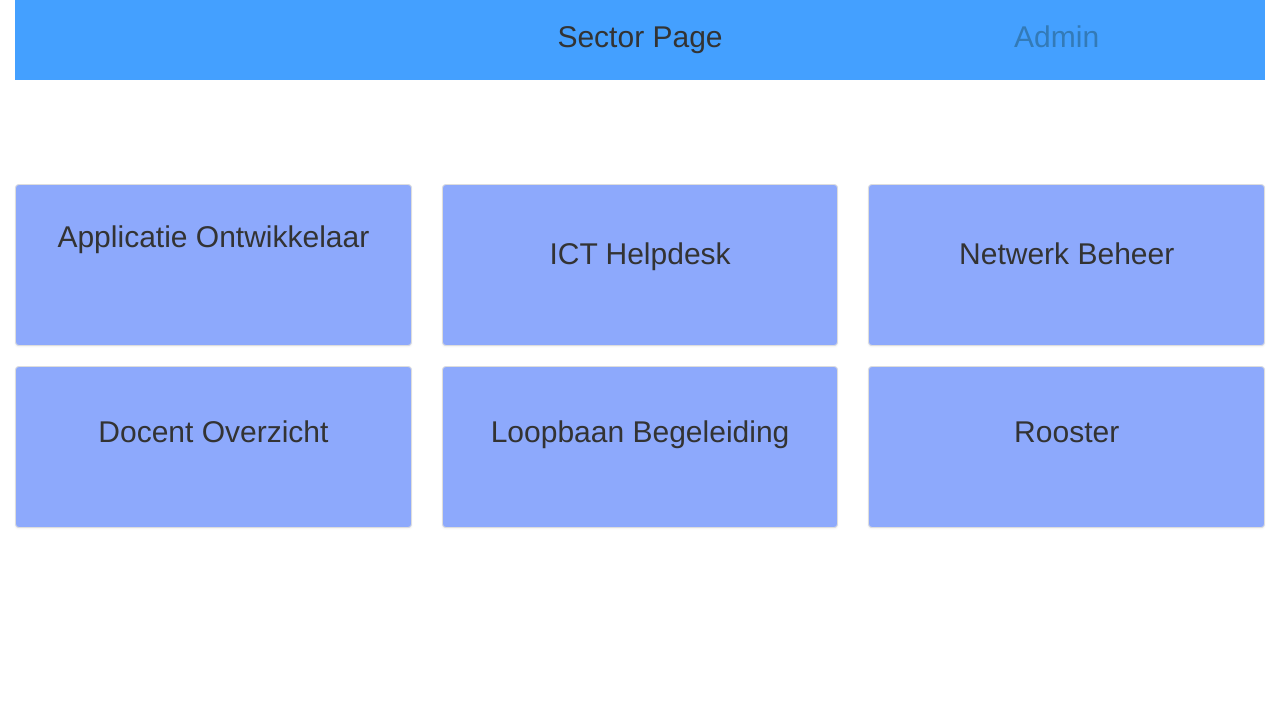
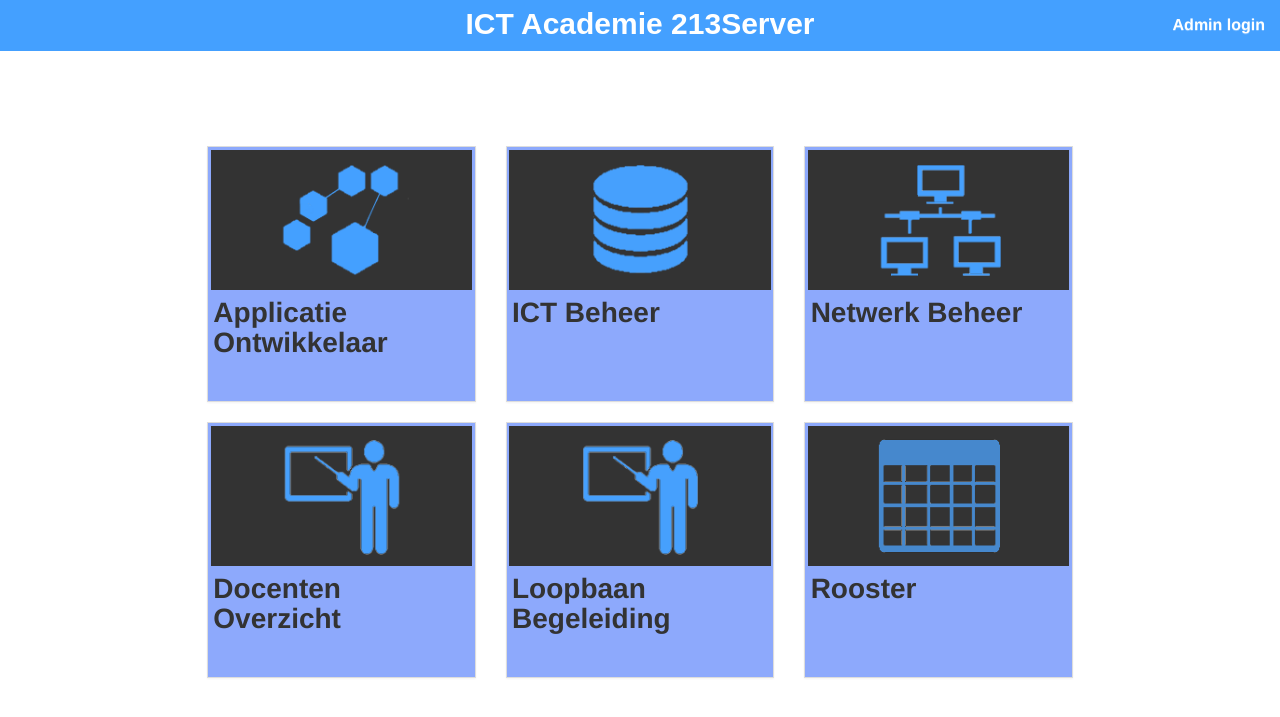
Before and after one commit to ShadowNL/213Nova, a PHP site: page /1_Landingpage.php in a window 1280 px wide. Shown: the top 717 px of the page. Run offline with PHP 8.4, Linux system fonts and the light colour scheme; some libraries are stand-ins or nearby versions.

Commit message:
DocentenOverzicht final
Ook een paar afbeeldingen gemaakt

```diff
--- a/1_Landingpage.php
+++ b/1_Landingpage.php
@@ -3,75 +3,63 @@
     <title>landingpage</title>
     <meta charset="UTF-8">
     <meta name="viewport" content="width=device-width, initial-scale=1.0">
-
-
     <!-- Latest compiled and minified CSS -->
     <link rel="stylesheet" href="https://maxcdn.bootstrapcdn.com/bootstrap/3.3.7/css/bootstrap.min.css" integrity="sha384-BVYiiSIFeK1dGmJRAkycuHAHRg32OmUcww7on3RYdg4Va+PmSTsz/K68vbdEjh4u" crossorigin="anonymous">
-
     <!-- Optional theme -->
     <link rel="stylesheet" href="https://maxcdn.bootstrapcdn.com/bootstrap/3.3.7/css/bootstrap-theme.min.css" integrity="sha384-rHyoN1iRsVXV4nD0JutlnGaslCJuC7uwjduW9SVrLvRYooPp2bWYgmgJQIXwl/Sp" crossorigin="anonymous">
     <link rel="stylesheet" type="text/css" href="offcanvas.css"/>
-        <!-- Latest compiled and minified JavaScript -->
-        <script src="https://maxcdn.bootstrapcdn.com/bootstrap/3.3.7/js/bootstrap.min.js" integrity="sha384-Tc5IQib027qvyjSMfHjOMaLkfuWVxZxUPnCJA7l2mCWNIpG9mGCD8wGNIcPD7Txa" crossorigin="anonymous"></script>
-
 
 </head>
 <body>
-        <div class="container-fluid">
-            <div class="col-sm-4" style="background-color: #44A0FF; height: 10%">
-                <p class="text-white"><h2><center>  </center></h2></p>
+    <nav class="navbar navbar-custom-blue navbar-fixed-top">
+        <div class="navbar-custom-blue-brand">ICT Academie 213Server</div>
+        <div class='nav navbar-nav pull-right'>
+            <li><a href='3_adminlogin.php'>Admin login</a></li>
         </div>
-             <div class="col-sm-4" style="background-color: #44A0FF; height: 10%">
-                <p class="text-white"><h2><center> Sector Page </center></h2></p>
+    </nav>
+    <div style="height:50px;"></div>
+
+    <div class="container-fluid" style='min-width:600px;max-width:1200px;width:70%;'>
+        <div class="row row-centered">
+            <div class="col-xs-3 col-centered" style="height: 12%;"></div>
         </div>
-             <div class="col-sm-4" style="background-color: #44A0FF; height: 10%">
-                 <p class="text-white"><h2><center> <a href="3_adminlogin.php" class="button">Admin</a> </center></h2></p>
-            </div>
-
         <div class="row row-centered">
-                <div class="col-xs-3 col-centered" style="height: 13%"></div>
-            </div>
-
-            <div class="row row-centered">
-
-                <div class="col-xs-4 col-centered" >
-                    <div class="panel panel-default" id="1" style="background-color: #8da9fc">
-                        <div id="res" onclick="redirect(1)" class="panel-body" style="height: 20%; font-size: 2em;  "><center><h2>Applicatie Ontwikkelaar</h2></center></div>
-
+            <div class="col-xs-4">
+                <div onclick="redirect(1)" class="panel panel-default landing-button-panel">
+                    <img class="landing-img" src="images/Landingimg_AO.png" alt="Applicatie-Ontwikkelaar">
+                    <div class="landing-button-name">Applicatie Ontwikkelaar</div>
                 </div>
             </div>
-                <div class="col-xs-4 col-centered">
-                    <div class="panel panel-default" style="background-color: #8da9fc">
-                        <div onclick="redirect(2) "class="panel-body" style="height: 20%; padding: 8% 0;  "><center><h2>ICT Helpdesk</h2></center></div>
-
+            <div class="col-xs-4">
+                <div onclick="redirect(2)" class="panel panel-default landing-button-panel">
+                    <img class="landing-img" src="images/Landingimg_ICTB.png" alt="ICT Beheer">
+                    <div class="landing-button-name">ICT Beheer</div>
                 </div>
             </div>
-                <div class="col-xs-4 col-centered">
-                    <div class="panel panel-default" style="background-color: #8da9fc">
-                        <div onclick="redirect(3)" class="panel-body" style="height: 20%; padding: 8% 0;  "><center><h2>Netwerk Beheer</h2></center></div>
-
+            <div class="col-xs-4">
+                <div onclick="redirect(3)" class="panel panel-default landing-button-panel">
+                    <img class="landing-img" src="images/Landingimg_NETB.png" alt="Netwerk Beheer">
+                    <div class="landing-button-name">Netwerk Beheer</div>
                 </div>
             </div>
         </div>
-
         <div class="row row-centered">
-
-                <div class="col-xs-4 col-centered">
-                    <div class="panel panel-default clearfix" style="background-color: #8da9fc">
-                        <div class="panel-body" style="height: 20%;  padding: 7% 0;  "><center><h2>Docent Overzicht</h2></center></div>
-
+            <div class="col-xs-4">
+                <div onclick="toPage('docentenoverzicht')" class="panel panel-default landing-button-panel">
+                    <img class="landing-img" src="images/Landingimg_Teach.png" alt="Docenten Overzicht">
+                    <div class="landing-button-name">Docenten Overzicht</div>
                 </div>
             </div>
-                <div class="col-xs-4 col-centered">
-                    <div class="panel panel-default" style="background-color: #8da9fc">
-                        <div class="panel-body clearfix" style="height: 20%; padding: 7% 0;  "><center><h2>Loopbaan Begeleiding</h2></center></div>
-
+            <div class="col-xs-4">
+                <div onclick="" class="panel panel-default landing-button-panel">
+                    <img class="landing-img" src="images/Landingimg_Teach.png" alt="Loopbaan Begeleiding">
+                    <div class="landing-button-name">Loopbaan Begeleiding</div>
                 </div>
             </div>
-                <div class="col-xs-4 col-centered">
-                    <div class="panel panel-default" style="background-color: #8da9fc">
-                        <div class="panel-body clearfix" style="height: 20%; padding: 7% 0;  "><center><h2>Rooster</h2></center></div>
-
+            <div class="col-xs-4">
+                <div onclick="toPage('rooster')" class="panel panel-default landing-button-panel">
+                    <img class="landing-img" src="images/Landingimg_Rooster.png" alt="Xedule Roosterpagina">
+                    <div class="landing-button-name">Rooster</div>
                 </div>
             </div>
         </div>
@@ -82,7 +70,20 @@
 function redirect(id) {
     window.location.href = "2_Sectorhome.php?SectorID="+id;
 }
+function toPage(id){
+    switch(id){
+        case "docentenoverzicht":
+            window.location.href = "docentenoverzicht.php";
+            break;
+        case "rooster":
+            window.location.href = "https://roosters.xedule.nl/OrganisatorischeEenheid/Attendees/102?Code=Laurens%20Baecklaan&OrgId=20";
+            break;
+        default: break;
+    }
+}
 </script>
+<!-- Latest compiled and minified JavaScript -->
+<script src="https://maxcdn.bootstrapcdn.com/bootstrap/3.3.7/js/bootstrap.min.js" integrity="sha384-Tc5IQib027qvyjSMfHjOMaLkfuWVxZxUPnCJA7l2mCWNIpG9mGCD8wGNIcPD7Txa" crossorigin="anonymous"></script>
 <script src="http://ajax.googleapis.com/ajax/libs/jquery/1/jquery.min.js"></script>
 <script src="jquery.fittext.js"></script>
 <script>
--- a/docentenoverzicht.php
+++ b/docentenoverzicht.php
@@ -106,6 +106,7 @@ function generateDocenten(){
             <div class="navbar-custom-blue-brand">Docenten Overzicht</div>
         </nav>
         <div style="height:50px;"></div>
+
         <div class="container-fluid" style="">
             <div class='row' style="font-size:30px;color:#A0A0A0;">
                 <div class='col-sm-2'></div>
--- a/offcanvas.css
+++ b/offcanvas.css
@@ -30,21 +28,45 @@
     font-size: 36px;
     margin-left: 50px;
 }
-
-#main {
-    transition: margin-left .5s;
-    padding: 16px;
-}
-
 @media screen and (max-height: 450px) {
     .sidenav {padding-top: 15px;}
     .sidenav a {font-size: 18px;}
 }
 
+/*main class css*/
 #main {
     transition: margin-left .5s;
     padding: 0px;
 }
+
+/*Landing page css*/
+.landing-button-panel{
+    min-width: 200px;
+    max-width: 400px;
+    min-height: 180px;
+    max-height: 400px;
+    height: 32%;
+    background-color:#8da9fc;
+    border-radius:0;
+    cursor:pointer;
+}
+.landing-button-panel:hover{
+    -webkit-box-shadow: 0 0 1px 3px #000 inset;
+    -moz-box-shadow: 0 0 1px 3px #000 inset;
+    box-shadow: 0 0 1px 3px #000 inset;
+}
+.landing-button-name{
+    font-weight: bold;
+    font-size: 2em;
+    line-height:110%;
+    text-align:left;
+    margin:2%;
+}
+.landing-img{
+    width: 98%;
+    margin: 1%;
+}
+/*menu css*/
 .menusplit{
     height: 20px;
     width: 100%;
```
Also changed, not shown: other parts of offcanvas.css (+55 -62 lines), images/Landingimg_AO.png (added), images/Landingimg_ICTB.png (added), images/Landingimg_NETB.png (added), images/Landingimg_Rooster.png (added), images/Landingimg_Teach.png (added). Lines whose indentation alone changed are shown as unchanged.
